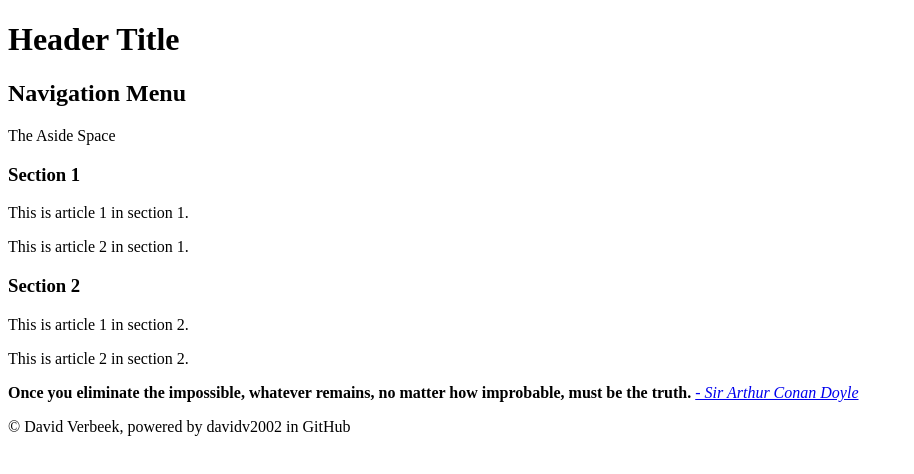
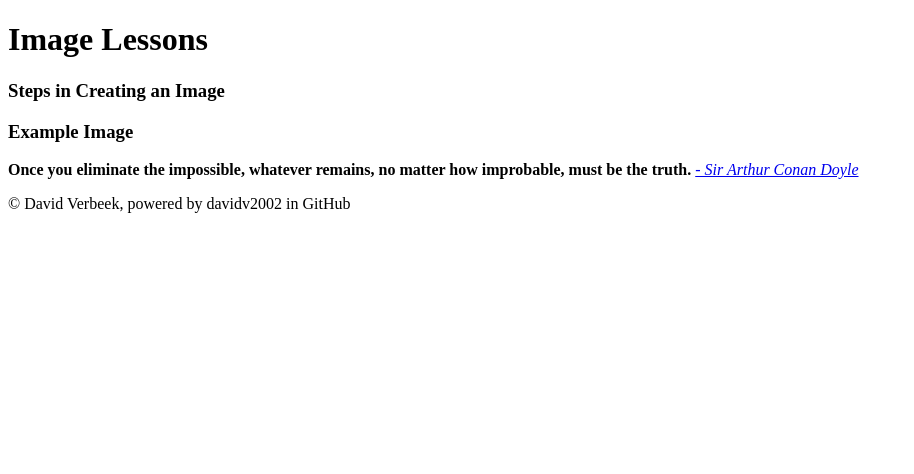
Before and after one commit to davidv2002/html-lessions, a plain HTML site: page childPages/Image.html in a window 1280 px wide. Shown: the whole page, without its empty margins (0-914 px from the left). Drawn offline with Linux system fonts and the light colour scheme.

Commit message:
Update Image.html

```diff
--- a/childPages/Image.html
+++ b/childPages/Image.html
@@ -13,35 +13,20 @@
 
   <body>
 
-    <header><h1>Header Title</h1></header>
-
-    <nav><h2>Navigation Menu</h2></nav>
-
-    <aside><p>The Aside Space</p></aside>
+    <header><h1>Image Lessons</h1></header>
 
     <section>
-      <h3>Section 1</h3>
+      <h3>Steps in Creating an Image</h3>
 
         <article>
-          <p>This is article 1 in section 1.</p>
-        </article>
 
-        <article>
-          <p>This is article 2 in section 1.</p>
         </article>
 
     </section>
 
     <section>
-      <h3>Section 2</h3>
+      <h3>Example Image</h3>
 
-        <article>
-          <p>This is article 1 in section 2.</p>
-        </article>
-
-        <article>
-          <p>This is article 2 in section 2.</p>
-        </article>
 
     </section>
 
```
